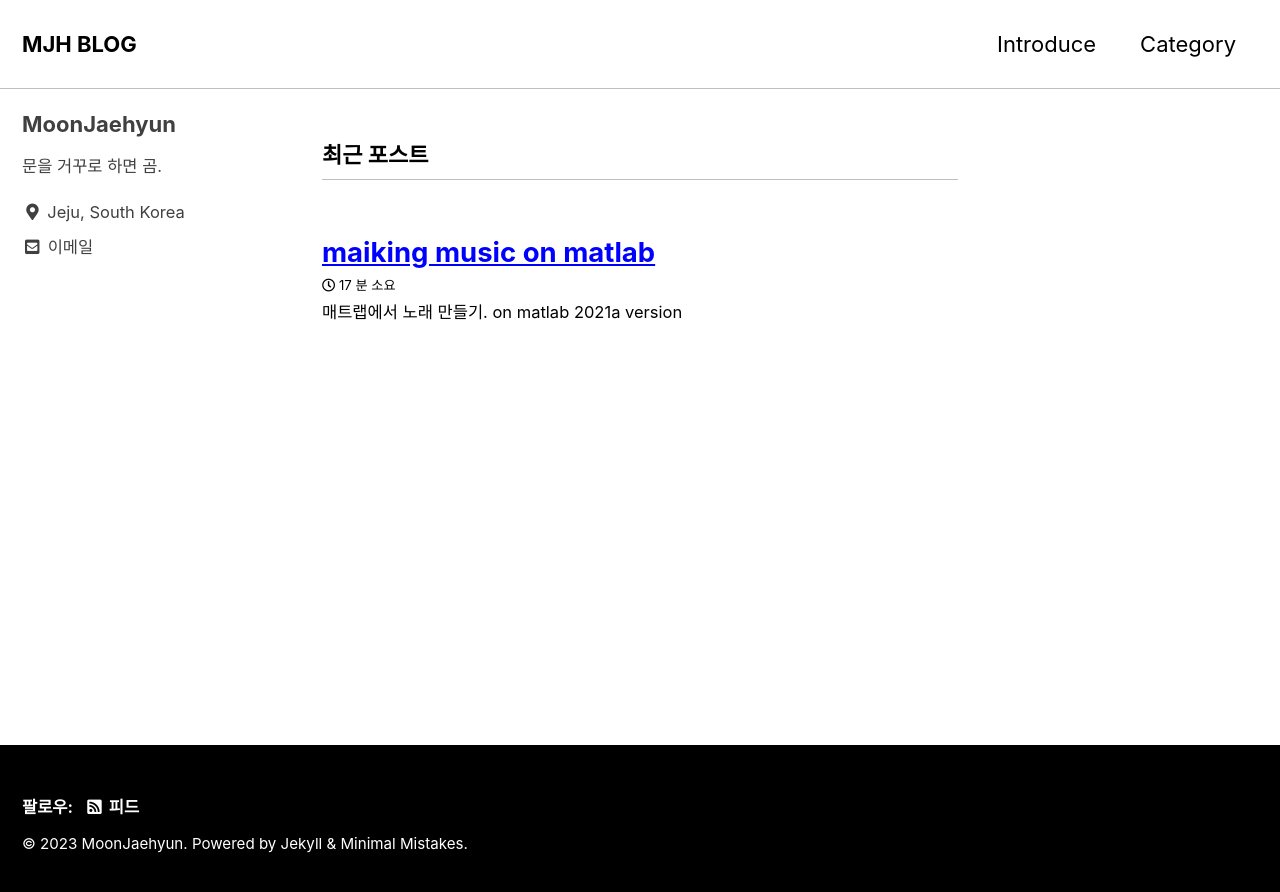
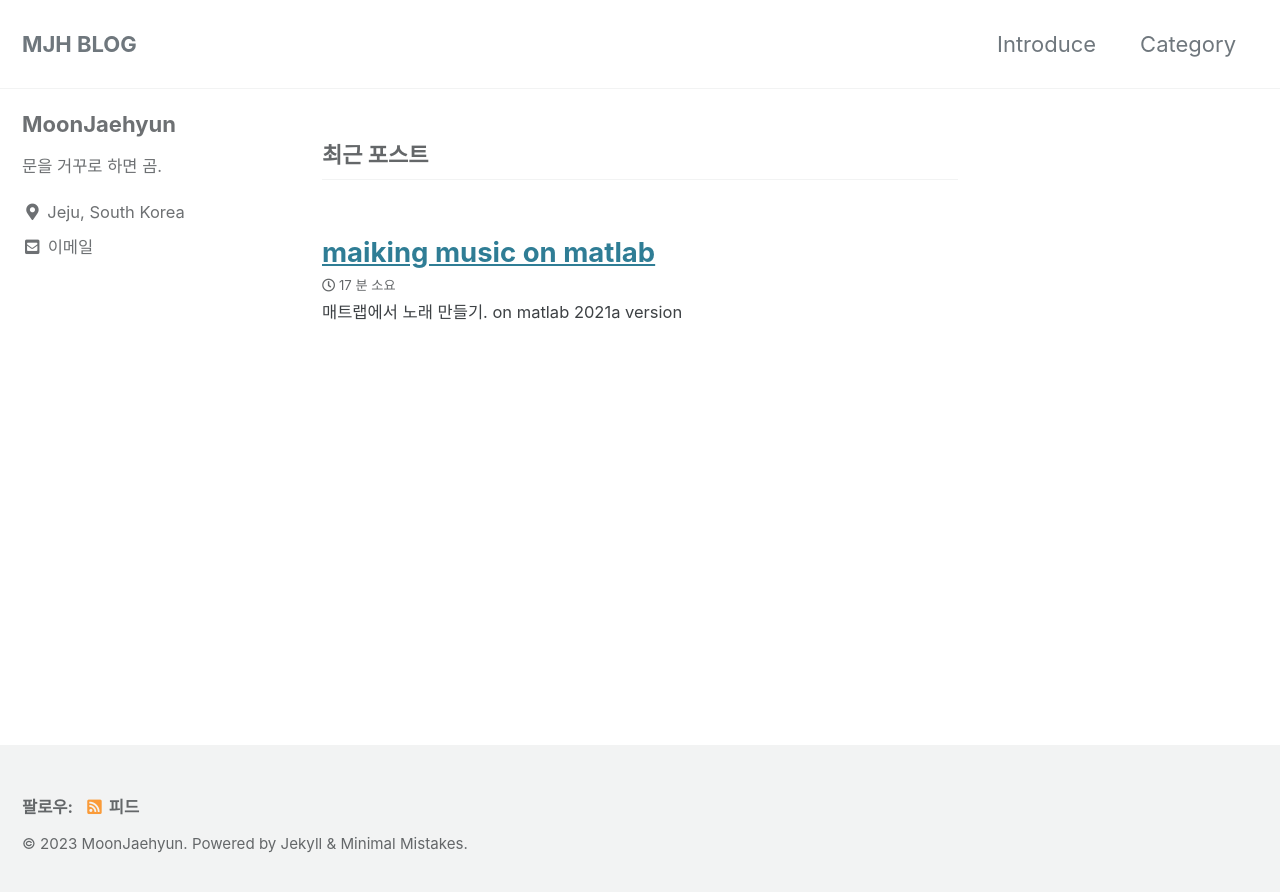
Before and after one commit to MoonJaehyun/blogtest1, a Jekyll site: the page built from index.html, in a window 1280 px wide. Shown: the top 892 px of the page. Built offline with Jekyll 4.4.1, drawn with Linux system fonts in a browser that asks for light colours; cached includes are drawn as plain includes; the list of posts is cut into pages by our own code.

Commit message:
Update _config.yml

```diff
--- a/_config.yml
+++ b/_config.yml
@@ -12,7 +12,7 @@
 
 # theme                  : "minimal-mistakes-jekyll"
 # remote_theme           : "mmistakes/minimal-mistakes"
-minimal_mistakes_skin    : "contrast" # "air", "aqua", "contrast","default" "dark", "dirt", "neon", "mint", "plum", "sunrise" #색감
+minimal_mistakes_skin    : "default" # "air", "aqua", "contrast", "dark", "dirt", "neon", "mint", "plum", "sunrise" #색감
 
 # Site Settings
 locale                   : "ko-KR" #주요 언어
```
